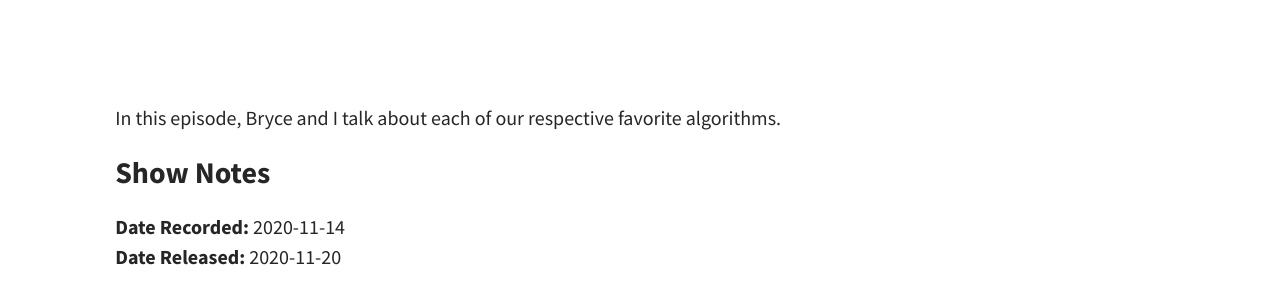
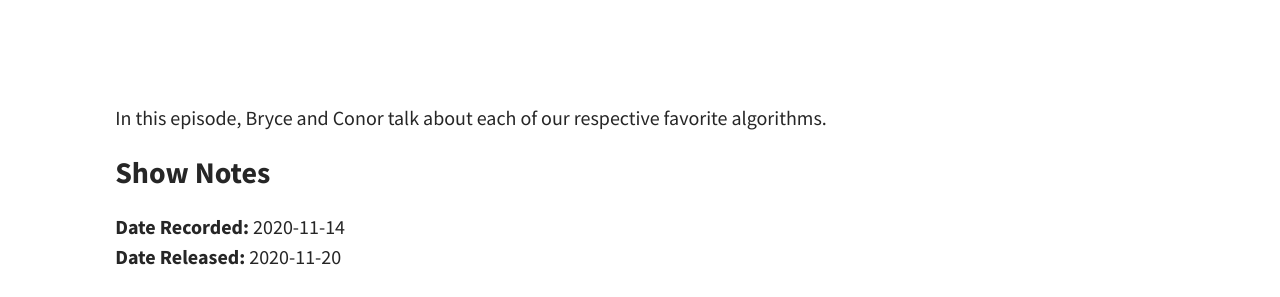
Before and after one commit to codereport/adsp2, a Jekyll site: the page built from _posts/2020-11-20-Episode-0.md, in a window 1280 px wide. Shown: the part 271-568 px from the top of the page. Built offline with Jekyll 4.4.1, drawn with Linux system fonts in a browser that asks for light colours.

Commit message:
Update 2020-11-20-Episode-0.md

```diff
--- a/_posts/2020-11-20-Episode-0.md
+++ b/_posts/2020-11-20-Episode-0.md
@@ -7,7 +7,7 @@ excerpt_separator: <!--more-->
 
 <div id='buzzsprout-small-player-1501960'></div><script type='text/javascript' charset='utf-8' src='https://www.buzzsprout.com/1501960.js?container_id=buzzsprout-small-player-1501960&player=small'></script>
 
-<br>In this episode, Bryce and I talk about each of our respective favorite algorithms.
+<br>In this episode, Bryce and Conor talk about each of our respective favorite algorithms.
 
 <!--more-->
 
```
